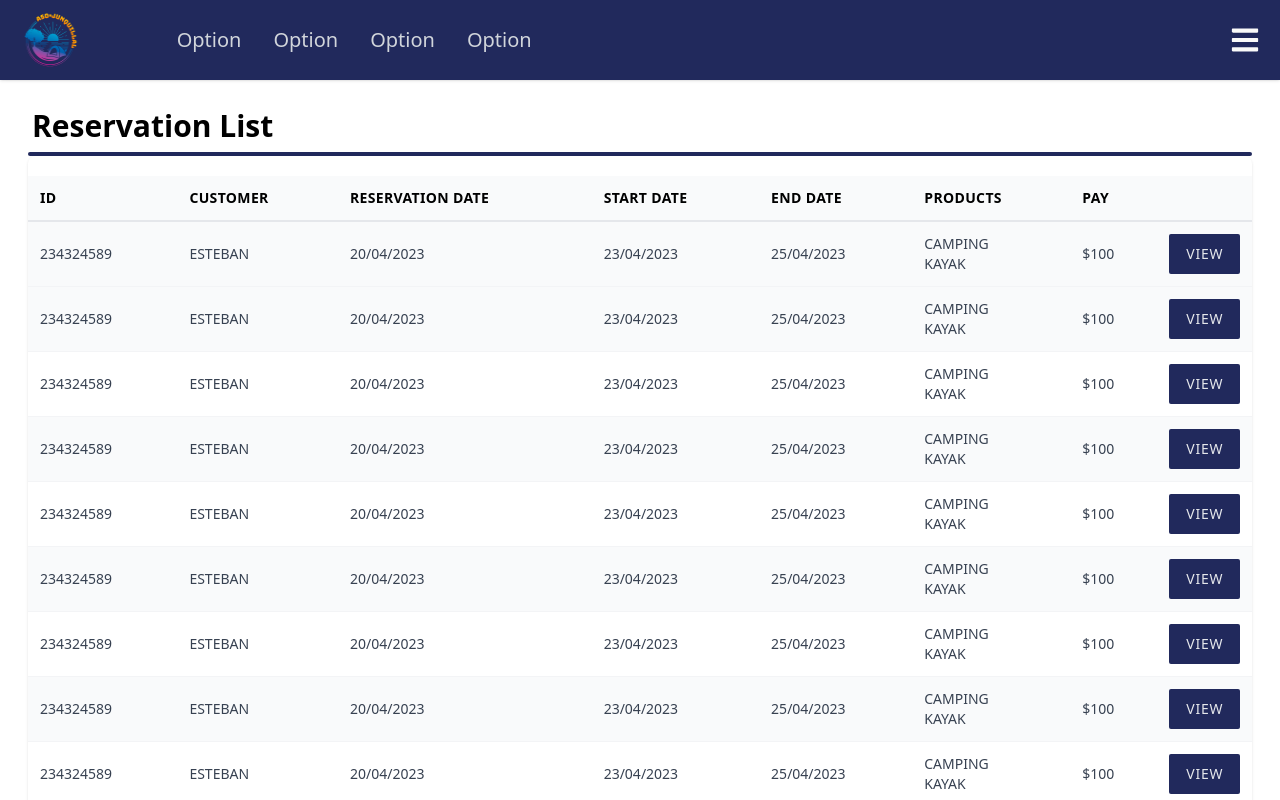
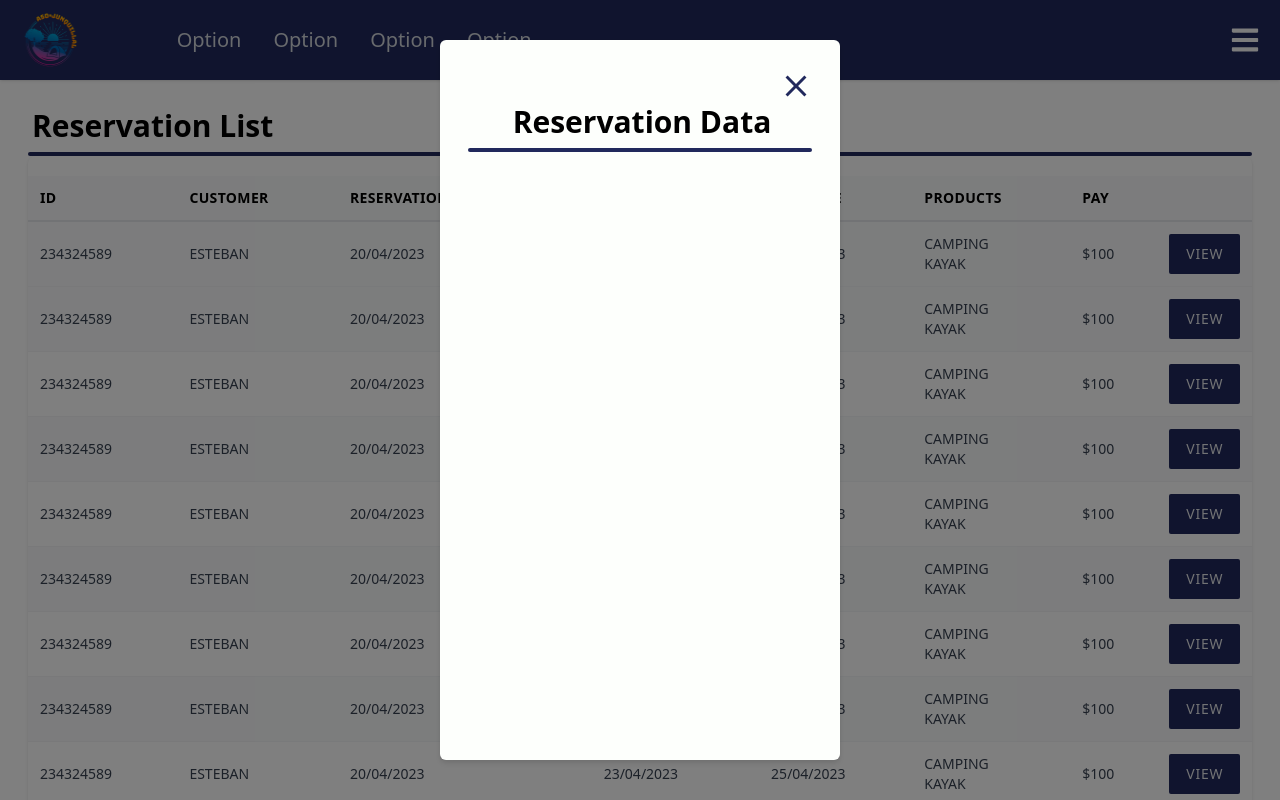
Before and after one commit to estebancb03/LosOsitos_ci0128_23a, a React (Vite) app in the folder src/Frontend/: page /operator/reservation-list in a window 1280 px wide. Shown: the top 800 px of the page. Built offline with nearby package versions, Linux system fonts and the light colour scheme.

Commit message:
Se crean states para paso de informacion

```diff
--- a/src/Frontend/src/components/ReservationListModal.jsx
+++ b/src/Frontend/src/components/ReservationListModal.jsx
@@ -5,11 +5,14 @@ import * as IoIcons from "react-icons/io";
 const ReservationListModal = ({ state, setState, title, children }) => {
   return (
     <>
-      {state &&
+      {state && (
         <div className="w-screen h-screen fixed top-0 left-0 p-10 flex justify-center bg-[#000000] bg-opacity-50">
           <div className="w-1/3 h-full md:w-2/3 sm:w-2/3 relative bg-[#FDFFFC] rounded-md drop-shadow-md">
             <Container>
-              <button className="flex ml-[90%] text-4xl text-[#21295c] hover:text-[#6545e6] transition-all ease-in duration-300">
+              <button
+                className="flex ml-[90%] text-4xl text-[#21295c] hover:text-[#6545e6] transition-all ease-in duration-300"
+                onClick={(e) => setState(false)}
+              >
                 <IoIcons.IoMdClose />
               </button>
               <div className="text-center">
@@ -19,7 +22,7 @@ const ReservationListModal = ({ state, setState, title, children }) => {
             </Container>
           </div>
         </div>
-      }
+      )}
     </>
   );
 };
--- a/src/Frontend/src/pages/ReservationList.jsx
+++ b/src/Frontend/src/pages/ReservationList.jsx
@@ -1,3 +1,5 @@
+import { useState } from "react";
+
 import Title from "../components/Title";
 import Button from "../components/Button";
 import Table from "../components/Table/Table";
@@ -11,13 +13,18 @@ import ReservationListModal from "../components/ReservationListModal";
 import AvailabilityTestData from "../data/AvailabilityTestData";
 
 const ReservationList = () => {
+  const [modal, setModal] = useState(true);
+  const [modalInformation, setModalInformation] = useState({});
+
   return (
     <>
       <NavMenu />
       <Container>
-        <ReservationListModal state={false} setState="" title="Reservation Data">
-
-        </ReservationListModal>
+        <ReservationListModal
+          state={modal}
+          setState={setModal}
+          title="Reservation Data"
+        ></ReservationListModal>
         <Title name="Reservation List" />
         <Table
           colums={[
@@ -28,7 +35,7 @@ const ReservationList = () => {
             "End date",
             "Products",
             "Pay",
-            ""
+            "",
           ]}
         >
           {AvailabilityTestData.map((record, index) => (
@@ -43,7 +50,7 @@ const ReservationList = () => {
                 record.endDate,
                 record.products,
                 record.pay,
-                <Button text="View" />
+                <Button text="View" onclickFunction={(e) => setModal(true)} />,
               ]}
             />
           ))}
```
